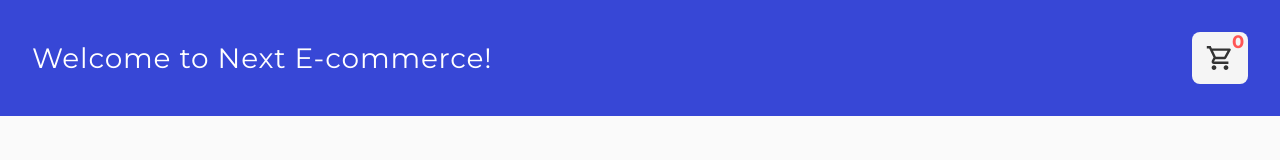
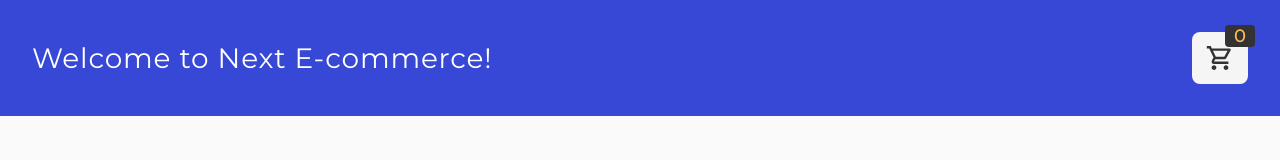
Before and after one commit to filipegallodev/next-ecommerce, a Next.js app: page /product/1 in a window 1280 px wide. Shown: the top 160 px of the page. Built offline with nearby package versions, Linux system fonts and the light colour scheme; no server answers.

Commit message:
new style for cart items amount

```diff
--- a/src/components/Cart/Cart.tsx
+++ b/src/components/Cart/Cart.tsx
@@ -22,8 +22,8 @@ const Cart = () => {
     <div>
       <CartButton onClick={() => dispatch(openCart())}>
         <ShoppingCartOutlinedIcon style={{ transform: "scale(1.2)" }} />
+        <CartItemAmount>{totalItems}</CartItemAmount>
       </CartButton>
-      <CartItemAmount>{totalItems}</CartItemAmount>
     </div>
   );
 };
@@ -46,12 +46,16 @@ const CartButton = styled.button`
 `;
 
 const CartItemAmount = styled.span`
+  background-color: #333;
+  border-radius: 4px;
+  width: 30px;
+  padding: 2px 0px;
   position: absolute;
-  top: 33px;
-  right: 35px;
-  color: #f55;
+  top: 25px;
+  right: 25px;
+  color: #fb5;
   font-size: 1.125rem;
-  font-weight: 700;
+  font-weight: 500;
 `;
 
 export default Cart;
```
